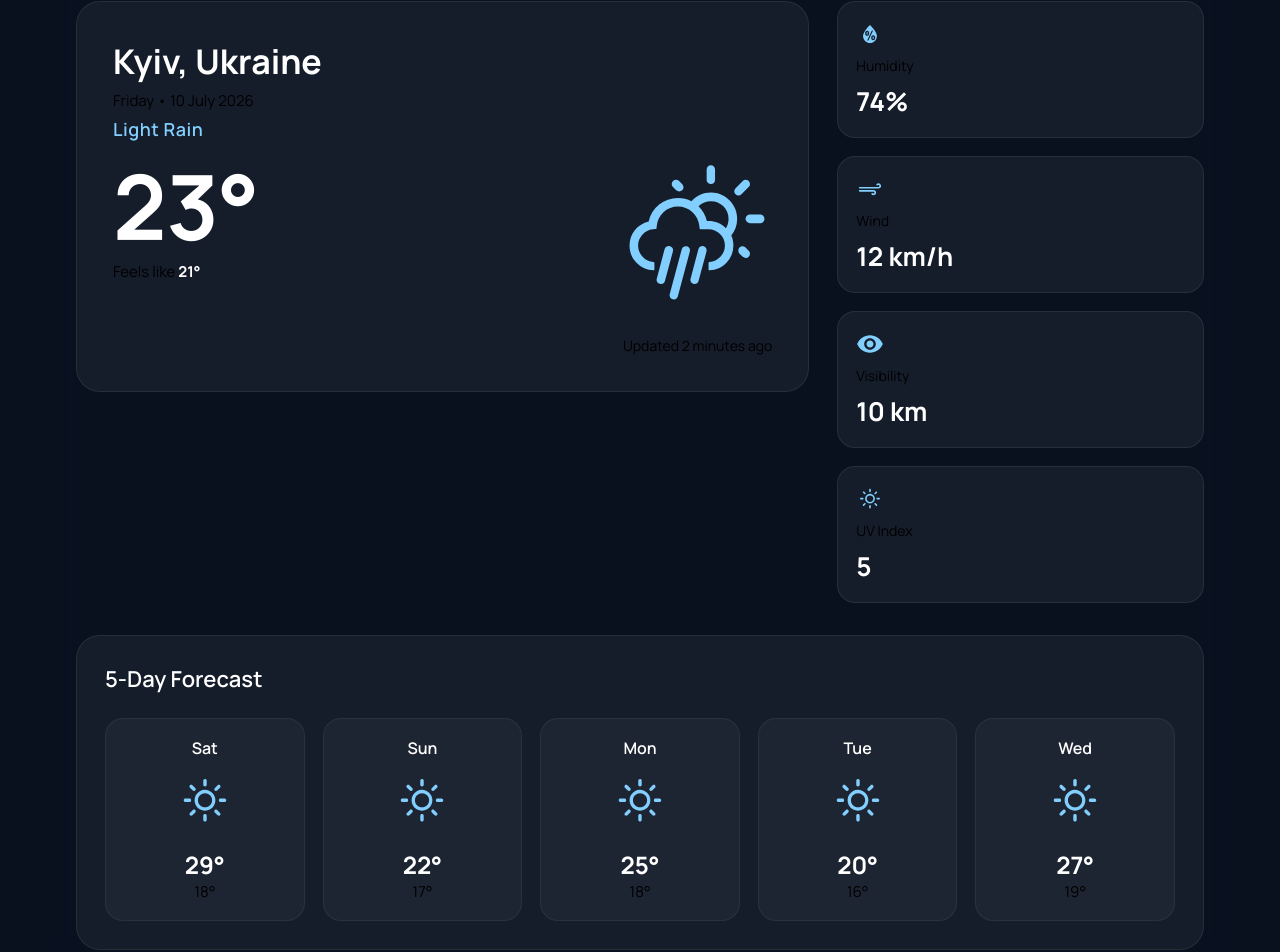
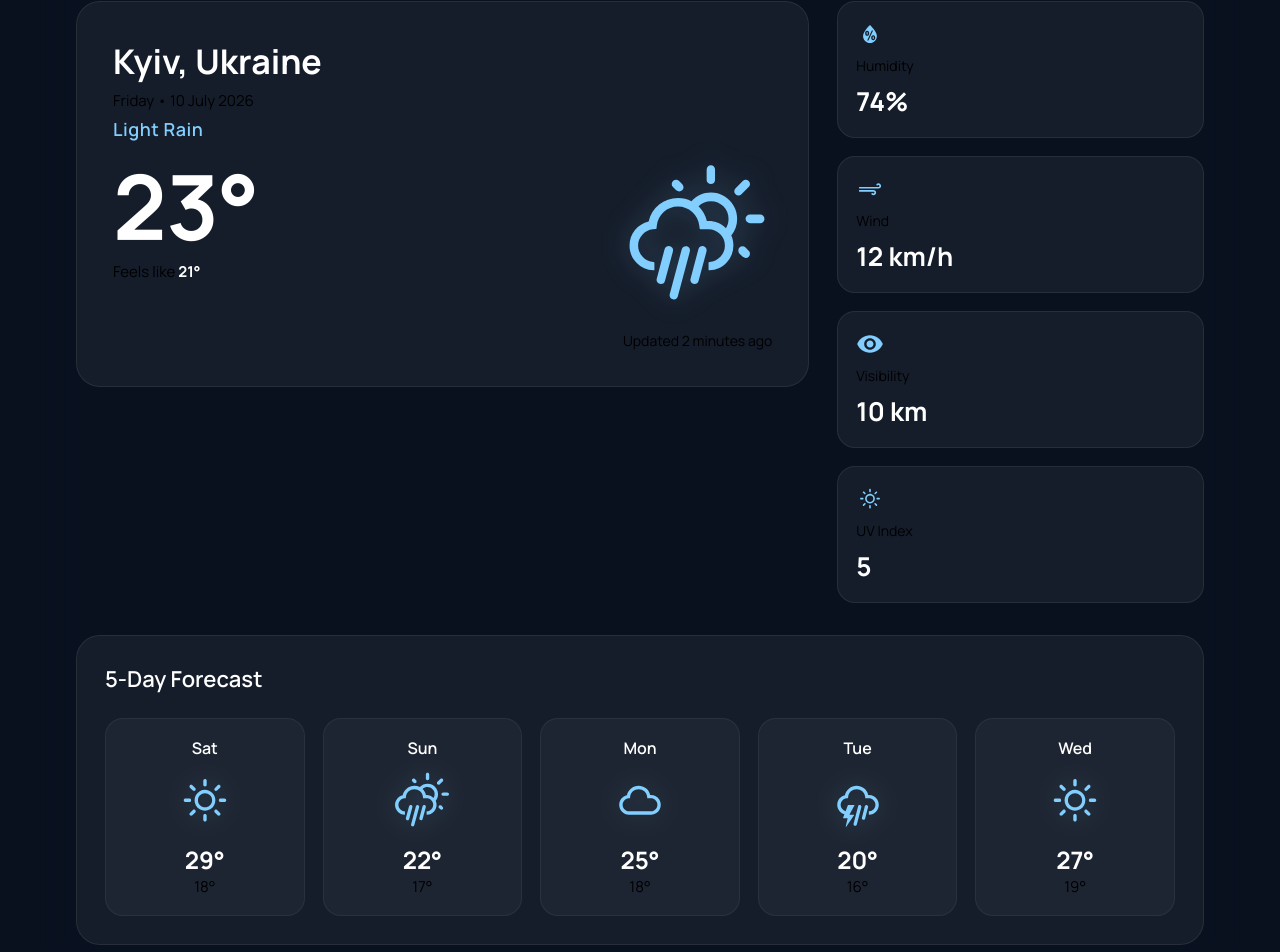
Before and after one commit to MelAiia/weather-aiia-app, a React (Vite) app: page / in a window 1280 px wide. Shown: the part 241-1193 px from the top of the page. Built offline with nearby package versions, Linux system fonts and the light colour scheme.

Commit message:
Made changes in jsx and css

```diff
--- a/src/components/CurrentWeather/CurrentWeather.css
+++ b/src/components/CurrentWeather/CurrentWeather.css
@@ -90,12 +90,6 @@
   color: white;
 }
 
-.weather-icon svg {
-  font-size: 170px;
-
-  color: var(--accent);
-}
-
 .weather-footer {
   display: flex;
 
--- a/src/components/CurrentWeather/CurrentWeather.jsx
+++ b/src/components/CurrentWeather/CurrentWeather.jsx
@@ -1,5 +1,5 @@
 import "./CurrentWeather.css";
-import { WiDayRain } from "react-icons/wi";
+
 import WeatherIcon from "../WeatherIcon/WeatherIcon";
 
 function CurrentWeather() {
--- a/src/components/Forecast/Forecast.css
+++ b/src/components/Forecast/Forecast.css
@@ -1,93 +1,19 @@
 .forecast {
   padding: 28px;
-
   border-radius: 24px;
-
   background: rgba(255, 255, 255, 0.05);
-
   border: 1px solid rgba(255, 255, 255, 0.08);
 }
 
 .forecast-title {
   margin: 0 0 24px;
-
   color: white;
-
   font-size: 22px;
-
   font-weight: 600;
 }
 
 .forecast-grid {
   display: grid;
-
   grid-template-columns: repeat(5, 1fr);
-
   gap: 18px;
 }
-
-.forecast-card {
-  padding: 18px;
-
-  border-radius: 18px;
-
-  background: rgba(255, 255, 255, 0.04);
-
-  border: 1px solid rgba(255, 255, 255, 0.06);
-
-  display: flex;
-
-  flex-direction: column;
-
-  align-items: center;
-
-  gap: 12px;
-
-  transition: 0.25s ease;
-
-  min-height: 170px;
-}
-
-.forecast-card:hover {
-  transform: translateY(-5px);
-
-  background: rgba(255, 255, 255, 0.08);
-
-  border-color: rgba(117, 205, 255, 0.25);
-}
-
-.forecast-day {
-  margin: 0;
-
-  color: white;
-
-  font-weight: 600;
-}
-
-.forecast-icon svg {
-  font-size: 56px;
-
-  color: var(--accent);
-}
-
-.forecast-temp {
-  display: flex;
-
-  flex-direction: column;
-
-  align-items: center;
-}
-
-.forecast-temp span {
-  font-size: 24px;
-
-  font-weight: 700;
-
-  color: white;
-}
-
-.forecast-temp small {
-  font-size: 15px;
-
-  color: var(--text-secondary);
-}
--- a/src/components/Forecast/Forecast.jsx
+++ b/src/components/Forecast/Forecast.jsx
@@ -1,15 +1,12 @@
 import "./Forecast.css";
-
 import ForecastCard from "./ForecastCard";
 
-import { WiDaySunny, WiRain, WiCloud, WiThunderstorm } from "react-icons/wi";
-
 const forecast = [
-  { day: "Sat", icon: <WiDaySunny />, max: 29, min: 18 },
-  { day: "Sun", icon: <WiRain />, max: 22, min: 17 },
-  { day: "Mon", icon: <WiCloud />, max: 25, min: 18 },
-  { day: "Tue", icon: <WiThunderstorm />, max: 20, min: 16 },
-  { day: "Wed", icon: <WiDaySunny />, max: 27, min: 19 },
+  { day: "Sat", code: "01d", max: 29, min: 18 },
+  { day: "Sun", code: "10d", max: 22, min: 17 },
+  { day: "Mon", code: "03d", max: 25, min: 18 },
+  { day: "Tue", code: "11d", max: 20, min: 16 },
+  { day: "Wed", code: "01d", max: 27, min: 19 },
 ];
 
 function Forecast() {
--- a/src/components/WeatherIcon/WeatherIcon.css
+++ b/src/components/WeatherIcon/WeatherIcon.css
@@ -4,4 +4,10 @@
   align-items: center;
 
   color: var(--accent);
+
+  transition: transform 0.35s ease;
 }
+
+.weather-icon svg {
+  filter: drop-shadow(0 0 14px rgba(130, 207, 255, 0.25));
+}
--- a/src/components/WeatherIcon/WeatherIcon.jsx
+++ b/src/components/WeatherIcon/WeatherIcon.jsx
@@ -1,3 +1,5 @@
+import "./WeatherIcon.css";
+
 import {
   WiDaySunny,
   WiNightClear,
@@ -14,7 +16,7 @@ import {
 } from "react-icons/wi";
 
 function WeatherIcon({ code, size = 120 }) {
-  const icons = {
+  const weatherIcons = {
     "01d": <WiDaySunny size={size} />,
     "01n": <WiNightClear size={size} />,
 
@@ -45,7 +47,7 @@ function WeatherIcon({ code, size = 120 }) {
 
   return (
     <div className="weather-icon">
-      {icons[code] || <WiDaySunny size={size} />}
+      {weatherIcons[code] || <WiDaySunny size={size} />}
     </div>
   );
 }
```
